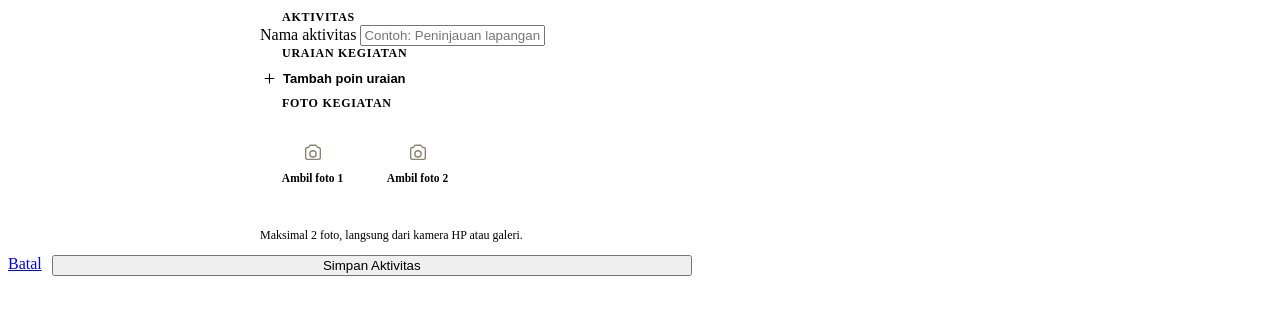
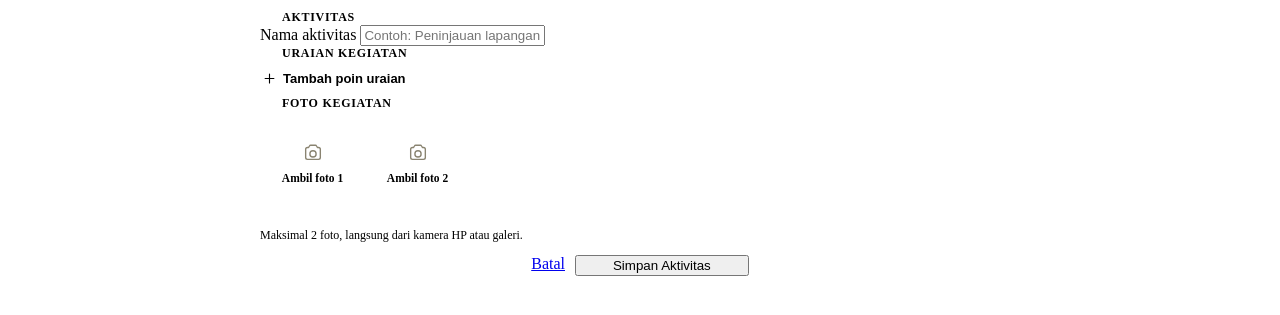
Before and after one commit to drlnsyrfddn-glitch/sirajin-dpmptsp, a website: page sirajin-baru/src/TambahAktivitas.html in a window 1280 px wide. Shown: the part 111-426 px from the top of the page. Drawn offline with Linux system fonts and the light colour scheme.

Commit message:
fix: login redirect andal di HP + tombol Simpan/Batal desktop di tengah
- Shared.html redirectTop(): pakai window.top.location.href sebagai jalur
  utama navigasi top-level (API resmi, andal di HP) alih-alih a.click()
  programmatic yang sering ditolak sandbox mobile -> login "tertahan"
  sampai tombol fallback pojok kiri atas diklik manual. a.click() tetap
  jadi cadangan via try/catch kalau window.top diblokir. Timer fallback
  15s -> 8s supaya kalau tetap gagal, user tak menunggu lama.
- TambahAktivitas.html: save-bar desktop justify-content stretch -> center
  supaya tombol Batal + Simpan berkelompok di tengah bawah, bukan mepet kiri

Co-Authored-By: Claude <noreply@anthropic.com>

```diff
--- a/sirajin-baru/src/TambahAktivitas.html
+++ b/sirajin-baru/src/TambahAktivitas.html
@@ -90,10 +90,10 @@ body{padding-bottom:110px;}
   .form-header{padding:var(--space-5) var(--space-8);}
   .container{max-width:760px;padding:var(--space-7) var(--space-8);}
   .photo-grid{grid-template-columns:repeat(4,1fr);max-width:420px;}
-  /* Desktop: taruh tombol tepat di bawah area upload dan biarkan Simpan
-     melebar penuh (tidak mepet ke pojok kanan). */
-  .save-bar{position:static;background:none;padding:0;justify-content:stretch;margin-top:var(--space-6);}
-  .save-bar .btn-primary{flex:1;padding-left:36px;padding-right:36px;}
+  /* Desktop: tombol Batal + Simpan berkelompok di TENGAH bawah, tepat di
+     bawah area upload (bukan mepet kiri maupun kanan). */
+  .save-bar{position:static;background:none;padding:0;justify-content:center;margin-top:var(--space-6);}
+  .save-bar .btn-primary{flex:0 0 auto;padding-left:36px;padding-right:36px;}
 }
 </style>
 </head>
```
Also changed, not shown: sirajin-baru/src/Shared.html (+14 -2 lines).
